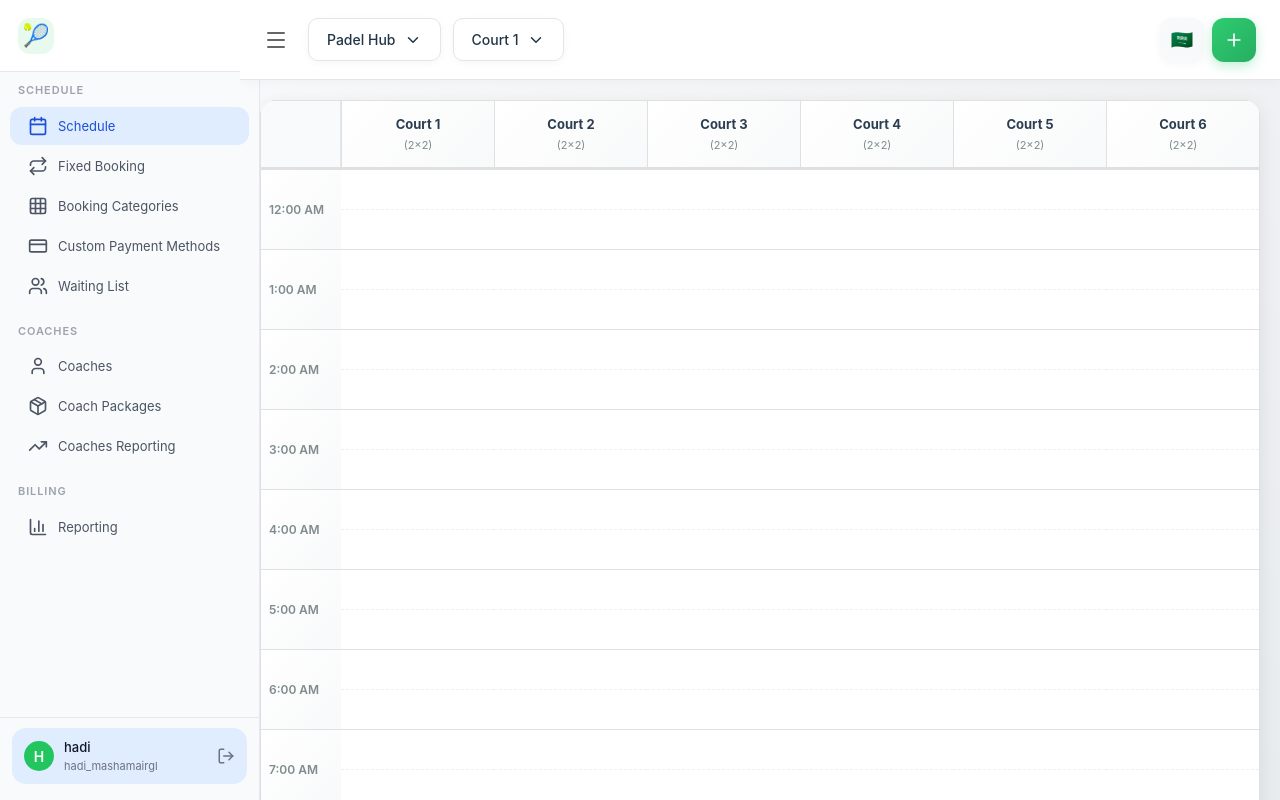
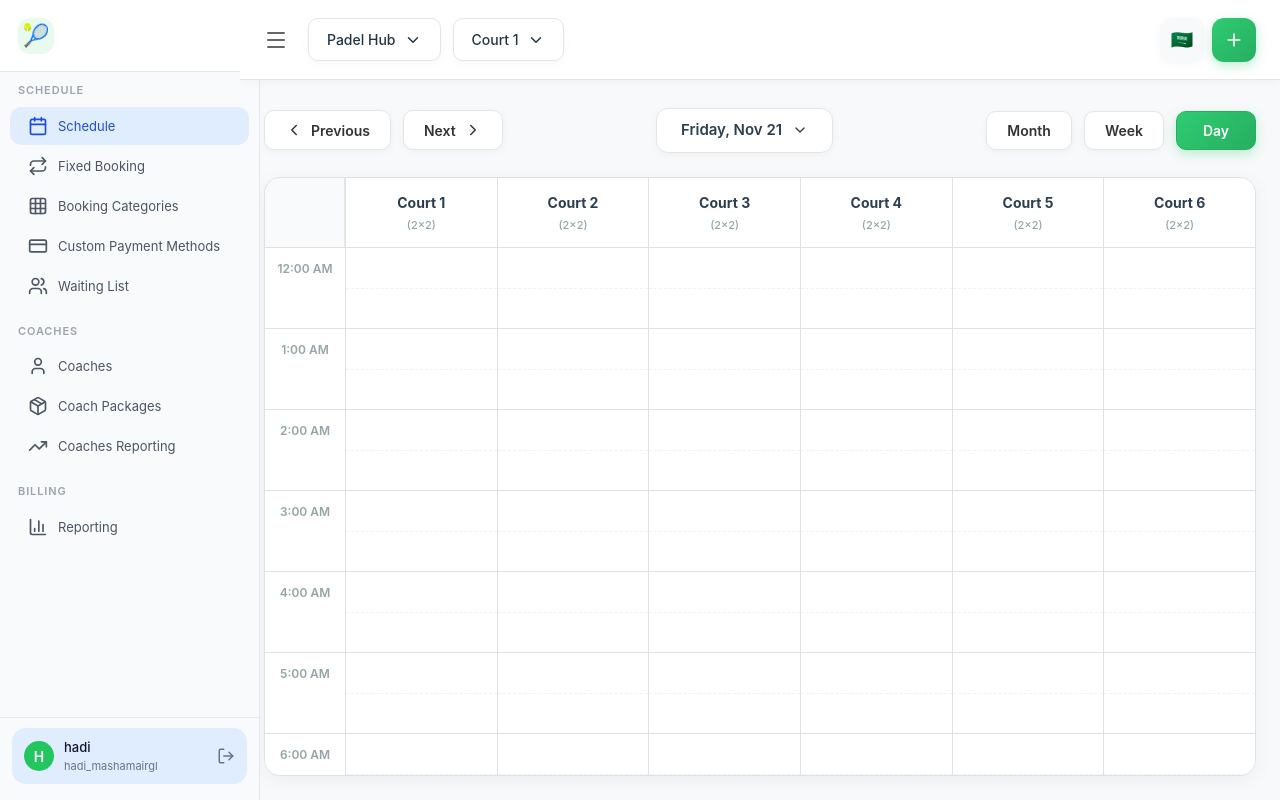
Before and after one commit to abhsmartit/paddle-front, a React app: page / in a window 1280 px wide. Built offline with nearby package versions, Linux system fonts and the light colour scheme; the HTML template or start-up script is replaced by a standard one.

Commit message:
fixed the calender and prevous and next button

```diff
--- a/src/components/ScheduleView.css
+++ b/src/components/ScheduleView.css
@@ -1,96 +1,162 @@
 .schedule-view {
   flex: 1;
   overflow: auto;
-  background: linear-gradient(135deg, #f8f9fa 0%, #e9ecef 100%);
-  padding: 20px;
+  background: #f8f9fa;
+  padding: 24px;
+  display: flex;
+  flex-direction: column;
+  gap: 20px;
 }
 
+/* --- Control Header Layout --- */
+.schedule-controls-header {
+  display: flex;
+  justify-content: space-between;
+  align-items: center;
+  padding: 4px 0;
+}
+
+/* SHARED STYLE: "Padel Hub" Shape
+   (Rounded corners, white bg, specific border & shadow)
+*/
+.nav-btn,
+.toggle-btn {
+  display: flex;
+  align-items: center;
+  justify-content: center;
+  gap: 8px;
+  padding: 10px 20px; /* Exact padding for the shape */
+  background: #fff;
+  border: 1.5px solid #e5e5e5;
+  border-radius: 10px; /* The specific roundness you wanted */
+  cursor: pointer;
+  font-size: 14px;
+  font-weight: 600;
+  color: #333;
+  box-shadow: 0 2px 8px rgba(0, 0, 0, 0.04);
+  transition: all 0.3s ease;
+  min-width: 80px; /* Ensure buttons have good width */
+}
+
+/* Hover Effect (Green Border/Shadow) */
+.nav-btn:hover,
+.toggle-btn:hover {
+  border-color: #2ecc71;
+  box-shadow: 0 4px 12px rgba(46, 204, 113, 0.15);
+  transform: translateY(-1px);
+  color: #2ecc71;
+}
+
+/* --- Previous / Next Group --- */
+.nav-group {
+  display: flex;
+  gap: 12px; /* Space between the separate buttons */
+}
+
+/* --- Date Display --- */
+.date-display-wrapper {
+  display: flex;
+  align-items: center;
+  justify-content: center;
+  gap: 10px;
+  padding: 10px 24px;
+  background: #fff;
+  border: 1.5px solid #e5e5e5;
+  border-radius: 12px;
+  font-size: 15px;
+  font-weight: 600;
+  color: #2c3e50;
+  box-shadow: 0 2px 8px rgba(0, 0, 0, 0.04);
+}
+
+/* --- View Mode Group --- */
+.view-toggle {
+  display: flex;
+  gap: 12px; /* Space between the separate buttons */
+}
+
+/* Active State for Month/Week/Day */
+.toggle-btn.active {
+  background: linear-gradient(135deg, #2ecc71 0%, #27ae60 100%);
+  color: #fff;
+  border-color: #27ae60;
+  box-shadow: 0 4px 12px rgba(46, 204, 113, 0.3);
+}
+
+/* --- Schedule Grid (Existing Styles) --- */
 .schedule-container {
   min-width: fit-content;
   max-width: 100%;
-  border-radius: 16px;
+  border-radius: 16px; /* Matched radius */
   overflow: hidden;
-  box-shadow: 0 4px 20px rgba(0, 0, 0, 0.08);
+  border: 1px solid #e0e0e0;
+  background: #fff;
+  box-shadow: 0 4px 20px rgba(0, 0, 0, 0.05);
 }
 
-/* Header row */
 .schedule-header {
   display: grid;
   grid-template-columns: 80px repeat(6, 1fr);
   gap: 1px;
   background: #e0e0e0;
-  border: 1px solid #e0e0e0;
-  overflow: hidden;
+  border-bottom: 1px solid #e0e0e0;
 }
 
 .time-column-header {
-  background: linear-gradient(135deg, #fff 0%, #f8f9fa 100%);
+  background: #fff;
   padding: 14px 8px;
-  border-bottom: 2px solid #e0e0e0;
 }
 
-/* Court names */
 .court-header {
-  background: linear-gradient(135deg, #fff 0%, #f8f9fa 100%);
+  background: #fff;
   padding: 14px 8px;
   text-align: center;
-  border-bottom: 2px solid #e0e0e0;
 }
 
 .court-name {
   font-weight: 700;
-  font-size: 13px;
-  margin-bottom: 2px;
+  font-size: 14px;
+  margin-bottom: 4px;
   color: #2c3e50;
 }
 
 .court-capacity {
   font-size: 11px;
-  color: #7f8c8d;
+  color: #95a5a6;
+  font-weight: 500;
 }
 
-/* Main grid: 1 column for time + 6 for courts */
 .schedule-grid {
   display: grid;
   grid-template-columns: 80px repeat(6, 1fr);
+  gap: 1px;
   background: #e0e0e0;
-  border: 1px solid #e0e0e0;
-  border-top: none;
 }
 
-/* One logical “row” per hour */
-.schedule-row {
-  display: contents; /* time + 6 court cells share same grid row */
+.time-slot {
+  background: #fff;
+  padding: 8px;
+  font-size: 12px;
+  color: #95a5a6;
+  font-weight: 600;
+  display: flex;
+  justify-content: center;
+  padding-top: 12px;
+  height: 80px;
 }
 
-/* Time column (vertical) */
-.time-slot {
-  background: linear-gradient(135deg, #fff 0%, #f8f9fa 100%);
-  padding: 8px;
-  font-size: 12px;
-  font-weight: 600;
-  color: #7f8c8d;
-  display: flex;
-  align-items: center;
-  border-bottom: 1px solid #e0e0e0;
-  height: 80px; /* 2 × 30min */
-}
-
-/* Each court cell = one hour, split into two 30-min halves */
 .court-cell-container {
   background: #fff;
   display: flex;
   flex-direction: column;
   height: 80px;
   position: relative;
-  border-bottom: 1px solid #e0e0e0;
 }
 
-/* Half-hour blocks – card stays VERTICAL inside here */
 .court-cell-half {
   flex: 1;
   position: relative;
-  border-bottom: 1px dashed #f0f0f0;
+  border-bottom: 1px dashed #f1f2f6;
   pointer-events: none;
 }
 
@@ -99,15 +165,14 @@
 }
 
 .court-cell-half.has-booking {
-  background: rgba(52, 152, 219, 0.02);
+  background: rgba(46, 204, 113, 0.15);
   pointer-events: auto;
 }
 
-/* tinted backgrounds by color */
 .court-cell-half.has-booking.green {
-  background: rgba(46, 204, 113, 0.08);
+  background: linear-gradient(135deg, rgba(46, 204, 113, 0.95) 0%, rgba(39, 174, 96, 0.95) 100%);
 }
 
 .court-cell-half.has-booking.blue {
-  background: rgba(52, 152, 219, 0.08);
+  background: linear-gradient(135deg, rgba(52, 152, 219, 0.95) 0%, rgba(41, 128, 185, 0.95) 100%);
 }
--- a/src/components/ScheduleView.tsx
+++ b/src/components/ScheduleView.tsx
@@ -1,6 +1,7 @@
 import { useState } from 'react';
 import { format } from 'date-fns';
-import type { Booking, Court } from '../types';
+import { ChevronDown, ChevronLeft, ChevronRight } from 'lucide-react';
+import type { Booking, Court, ViewMode } from '../types';
 import BookingCard from './BookingCard';
 import './ScheduleView.css';
 
@@ -8,19 +9,39 @@ interface ScheduleViewProps {
   courts: Court[];
   bookings: Booking[];
   selectedDate: Date;
+  viewMode: ViewMode;
+  onDateChange: (date: Date) => void;
+  onViewModeChange: (mode: ViewMode) => void;
 }
 
-const ScheduleView = ({ courts, bookings, selectedDate }: ScheduleViewProps) => {
+const ScheduleView = ({
+  courts,
+  bookings,
+  selectedDate,
+  viewMode,
+  onDateChange,
+  onViewModeChange,
+}: ScheduleViewProps) => {
   const [allBookings, setAllBookings] = useState<Booking[]>(bookings);
   const [draggedBooking, setDraggedBooking] = useState<Booking | null>(null);
 
-  // Date string for current day
+  // --- Handlers ---
+  const handlePrevious = () => {
+    const newDate = new Date(selectedDate);
+    newDate.setDate(newDate.getDate() - 1);
+    onDateChange(newDate);
+  };
+
+  const handleNext = () => {
+    const newDate = new Date(selectedDate);
+    newDate.setDate(newDate.getDate() + 1);
+    onDateChange(newDate);
+  };
+
+  // --- Grid Logic (Same as before) ---
   const currentDateStr = format(selectedDate, 'yyyy-MM-dd');
+  const dayBookings = allBookings.filter(booking => booking.date === currentDateStr);
 
-  // Only bookings for this day
-  const dayBookings = allBookings.filter((booking) => booking.date === currentDateStr);
-
-  // 24 time labels (hourly) for the left column
   const timeSlots = Array.from({ length: 24 }, (_, i) => {
     const hour = i;
     const period = hour < 12 ? 'AM' : 'PM';
@@ -28,29 +49,21 @@ const ScheduleView = ({ courts, bookings, selectedDate }: ScheduleViewProps) =>
     return `${displayHour}:00 ${period}`;
   });
 
-  // Convert "HH:mm" → half-hour slot index (0–47)
   const getSlotIndex = (time: string): number => {
     const [hours, minutes] = time.split(':').map(Number);
     return hours * 2 + (minutes === 30 ? 1 : 0);
   };
 
-  // Convert slot index → "HH:mm"
   const getTimeFromSlot = (slotIndex: number): string => {
     const hour = Math.floor(slotIndex / 2) % 24;
     const minutes = slotIndex % 2 === 0 ? '00' : '30';
     return `${hour.toString().padStart(2, '0')}:${minutes}`;
   };
 
-  // Duration in half-hour slots (supports past-midnight)
   const getDuration = (startTime: string, endTime: string): number => {
     const start = getSlotIndex(startTime);
     let end = getSlotIndex(endTime);
-
-    if (end <= start) {
-      // crosses midnight
-      end += 48;
-    }
-
+    if (end <= start) end += 48;
     return end - start;
   };
 
@@ -64,31 +77,67 @@ const ScheduleView = ({ courts, bookings, selectedDate }: ScheduleViewProps) =>
 
   const handleDrop = (courtId: string, slotIndex: number) => {
     if (!draggedBooking) return;
-
     const duration = getDuration(draggedBooking.startTime, draggedBooking.endTime);
     const newStartTime = getTimeFromSlot(slotIndex);
     const newEndTime = getTimeFromSlot(slotIndex + duration);
 
     const updatedBookings = allBookings.map((booking) =>
       booking.id === draggedBooking.id
-        ? {
-            ...booking, // ✅ fixed spread here
-            courtId,
-            startTime: newStartTime,
-            endTime: newEndTime,
-            date: currentDateStr,
-          }
+        ? { ...booking, courtId, startTime: newStartTime, endTime: newEndTime, date: currentDateStr }
         : booking
     );
-
     setAllBookings(updatedBookings);
     setDraggedBooking(null);
   };
 
   return (
     <div className="schedule-view">
+      {/* --- Controls Header --- */}
+      <div className="schedule-controls-header">
+
+        {/* Previous / Next Buttons */}
+        <div className="nav-group">
+          <button className="nav-btn" onClick={handlePrevious}>
+            <ChevronLeft size={18} />
+            <span>Previous</span>
+          </button>
+          <button className="nav-btn" onClick={handleNext}>
+            <span>Next</span>
+            <ChevronRight size={18} />
+          </button>
+        </div>
+
+        {/* Date Display */}
+        <div className="date-display-wrapper">
+          <span>{format(selectedDate, 'EEEE, MMM dd')}</span>
+          <ChevronDown size={16} />
+        </div>
+
+        {/* View Mode Buttons */}
+        <div className="view-toggle">
+          <button
+            className={`toggle-btn ${viewMode === 'month' ? 'active' : ''}`}
+            onClick={() => onViewModeChange('month')}
+          >
+            Month
+          </button>
+          <button
+            className={`toggle-btn ${viewMode === 'week' ? 'active' : ''}`}
+            onClick={() => onViewModeChange('week')}
+          >
+            Week
+          </button>
+          <button
+            className={`toggle-btn ${viewMode === 'day' ? 'active' : ''}`}
+            onClick={() => onViewModeChange('day')}
+          >
+            Day
+          </button>
+        </div>
+      </div>
+
+      {/* --- Schedule Grid --- */}
       <div className="schedule-container">
-        {/* Header row with court names */}
         <div className="schedule-header">
           <div className="time-column-header"></div>
           {courts.map((court) => (
@@ -99,74 +148,45 @@ const ScheduleView = ({ courts, bookings, selectedDate }: ScheduleViewProps) =>
           ))}
         </div>
 
-        {/* Time slots + court columns */}
         <div className="schedule-grid">
           {timeSlots.map((time, hourIndex) => (
-            <div key={`row-${time}`} className="schedule-row">
-              <div className="time-slot">{time}</div>
-
+            <>
+              <div key={`time-${time}`} className="time-slot">{time}</div>
               {courts.map((court) => {
                 const firstHalfSlot = hourIndex * 2;
                 const secondHalfSlot = hourIndex * 2 + 1;
 
                 const firstHalfBooking = dayBookings.find((booking) => {
-                  const startIndex = getSlotIndex(booking.startTime);
-                  let endIndex = getSlotIndex(booking.endTime);
-                  if (endIndex <= startIndex) endIndex += 48;
-
-                  const isOccupied =
-                    firstHalfSlot >= startIndex &&
-                    firstHalfSlot < Math.min(endIndex, 48);
-
-                  return booking.courtId === court.id && isOccupied;
+                  const s = getSlotIndex(booking.startTime);
+                  let e = getSlotIndex(booking.endTime);
+                  if (e <= s) e += 48;
+                  return booking.courtId === court.id && firstHalfSlot >= s && firstHalfSlot < Math.min(e, 48);
                 });
 
                 const secondHalfBooking = dayBookings.find((booking) => {
-                  const startIndex = getSlotIndex(booking.startTime);
-                  let endIndex = getSlotIndex(booking.endTime);
-                  if (endIndex <= startIndex) endIndex += 48;
-
-                  const isOccupied =
-                    secondHalfSlot >= startIndex &&
-                    secondHalfSlot < Math.min(endIndex, 48);
-
-                  return booking.courtId === court.id && isOccupied;
+                  const s = getSlotIndex(booking.startTime);
+                  let e = getSlotIndex(booking.endTime);
+                  if (e <= s) e += 48;
+                  return booking.courtId === court.id && secondHalfSlot >= s && secondHalfSlot < Math.min(e, 48);
                 });
 
-                const isBookingStartFirstHalf =
-                  firstHalfBooking &&
-                  getSlotIndex(firstHalfBooking.startTime) === firstHalfSlot;
+                const isStartFirst = firstHalfBooking && getSlotIndex(firstHalfBooking.startTime) === firstHalfSlot;
+                const isStartSecond = secondHalfBooking && getSlotIndex(secondHalfBooking.startTime) === secondHalfSlot && firstHalfBooking?.id !== secondHalfBooking?.id;
 
-                const isBookingStartSecondHalf =
-                  secondHalfBooking &&
-                  getSlotIndex(secondHalfBooking.startTime) === secondHalfSlot &&
-                  firstHalfBooking?.id !== secondHalfBooking?.id;
-
-                const getDisplayDuration = (booking: Booking): number => {
-                  const startIndex = getSlotIndex(booking.startTime);
-                  const endIndex = getSlotIndex(booking.endTime);
-                  if (endIndex <= startIndex) {
-                    return 48 - startIndex;
-                  }
-                  return endIndex - startIndex;
+                const getDisplayDuration = (booking: Booking) => {
+                  const s = getSlotIndex(booking.startTime);
+                  let e = getSlotIndex(booking.endTime);
+                  if (e <= s) return 48 - s;
+                  return e - s;
                 };
 
-                const hasFirstHalf = !!firstHalfBooking;
-                const hasSecondHalf = !!secondHalfBooking;
-
                 return (
-                  <div
-                    key={`${court.id}-${time}`}
-                    className="court-cell-container"
-                    onDragOver={handleDragOver}
-                  >
+                  <div key={`${court.id}-${time}`} className="court-cell-container" onDragOver={handleDragOver}>
                     <div
-                      className={`court-cell-half first-half ${
-                        hasFirstHalf ? 'has-booking' : ''
-                      } ${firstHalfBooking?.color || ''}`}
+                      className={`court-cell-half first-half ${firstHalfBooking ? 'has-booking' : ''} ${firstHalfBooking?.color || ''}`}
                       onDrop={() => handleDrop(court.id, firstHalfSlot)}
                     >
-                      {isBookingStartFirstHalf && firstHalfBooking && (
+                      {isStartFirst && (
                         <BookingCard
                           booking={firstHalfBooking}
                           duration={getDisplayDuration(firstHalfBooking)}
@@ -175,12 +195,10 @@ const ScheduleView = ({ courts, bookings, selectedDate }: ScheduleViewProps) =>
                       )}
                     </div>
                     <div
-                      className={`court-cell-half second-half ${
-                        hasSecondHalf ? 'has-booking' : ''
-                      } ${secondHalfBooking?.color || ''}`}
+                      className={`court-cell-half second-half ${secondHalfBooking ? 'has-booking' : ''} ${secondHalfBooking?.color || ''}`}
                       onDrop={() => handleDrop(court.id, secondHalfSlot)}
                     >
-                      {isBookingStartSecondHalf && secondHalfBooking && (
+                      {isStartSecond && (
                         <BookingCard
                           booking={secondHalfBooking}
                           duration={getDisplayDuration(secondHalfBooking)}
@@ -191,7 +209,7 @@ const ScheduleView = ({ courts, bookings, selectedDate }: ScheduleViewProps) =>
                   </div>
                 );
               })}
-            </div>
+            </>
           ))}
         </div>
       </div>
```
